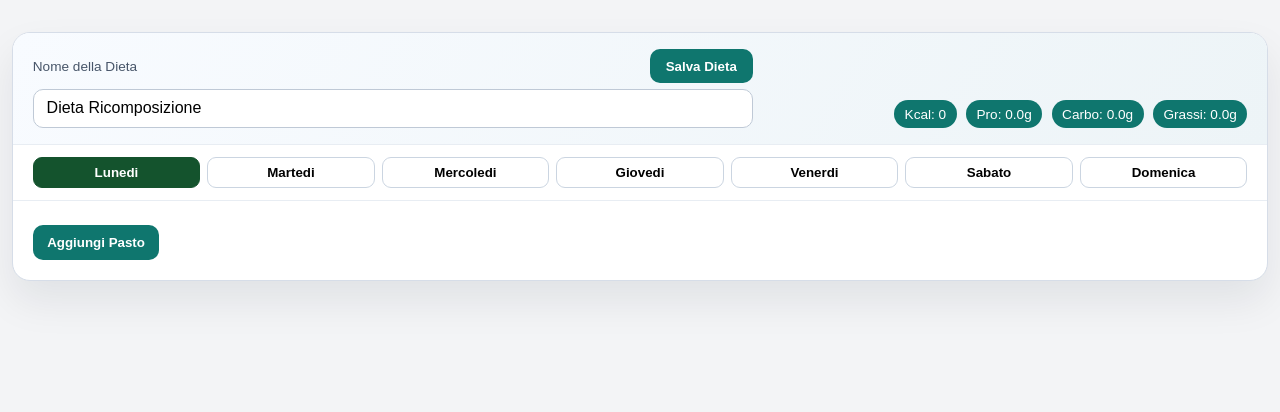
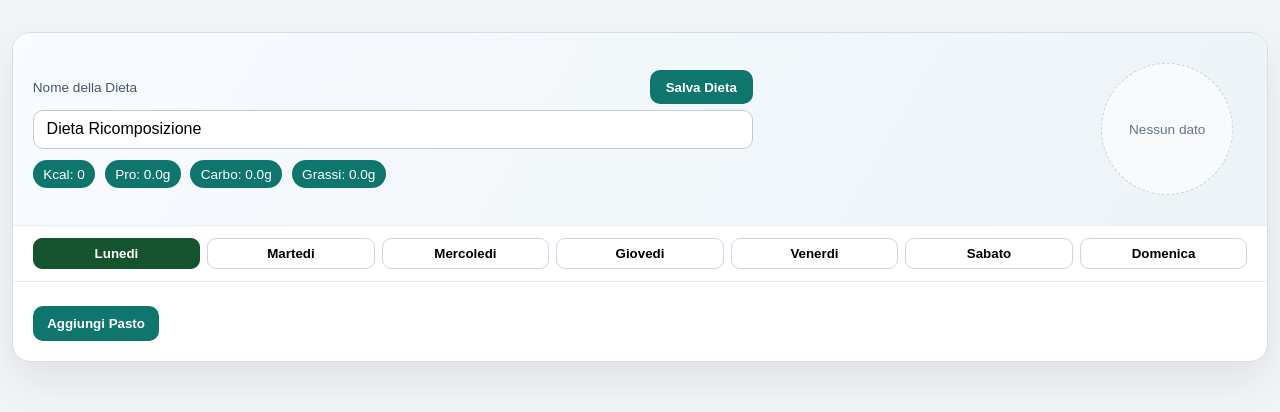
Before and after one commit to n-cupane/macro-micro, a React app in the folder frontend/: page /dieta/nuova in a window 1280 px wide. Shown: the top 412 px of the page. Built offline with nearby package versions, Linux system fonts and the light colour scheme; sample sign-in values are in the browser's storage; the HTML template or start-up script is replaced by a standard one.

Commit message:
added charts

```diff
--- a/frontend/package.json
+++ b/frontend/package.json
@@ -14,7 +14,8 @@
     "axios": "^1.13.5",
     "react": "^19.2.0",
     "react-dom": "^19.2.0",
-    "react-router-dom": "^7.13.0"
+    "react-router-dom": "^7.13.0",
+    "recharts": "^3.7.0"
   },
   "devDependencies": {
     "@eslint/js": "^9.39.1",
--- a/frontend/src/components/DietBuilder.css
+++ b/frontend/src/components/DietBuilder.css
@@ -17,11 +17,18 @@
 .diet-builder__header {
   display: flex;
   gap: 1rem;
-  align-items: flex-end;
+  align-items: center;
   justify-content: space-between;
   padding: 1rem 1.25rem;
   border-bottom: 1px solid #e8edf3;
   background: linear-gradient(120deg, #f8fbff 0%, #edf4f7 100%);
+}
+
+.diet-builder__header-left {
+  display: grid;
+  gap: 0.7rem;
+  min-width: 0;
+  flex: 1 1 auto;
 }
 
 .diet-builder__save-error {
@@ -71,6 +78,31 @@
   font-size: 0.85rem;
   padding: 0.4rem 0.65rem;
   border-radius: 999px;
+}
+
+.diet-builder__chart-wrap {
+  flex: 0 0 auto;
+  width: 160px;
+  height: 160px;
+  display: grid;
+  place-items: center;
+}
+
+.diet-builder__chart-box {
+  width: 160px;
+  height: 160px;
+}
+
+.diet-builder__chart-empty {
+  width: 130px;
+  height: 130px;
+  border-radius: 999px;
+  border: 1px dashed #cbd5e1;
+  color: #64748b;
+  font-size: 0.85rem;
+  display: grid;
+  place-items: center;
+  background: #f8fafc;
 }
 
 .diet-builder__tabs {
@@ -406,6 +438,12 @@
     align-items: stretch;
   }
 
+  .diet-builder__chart-wrap {
+    width: 100%;
+    height: 140px;
+    justify-items: start;
+  }
+
   .diet-builder__name input {
     min-width: 0;
     width: 100%;
--- a/frontend/src/components/DietBuilder.jsx
+++ b/frontend/src/components/DietBuilder.jsx
@@ -1,5 +1,6 @@
 import { useEffect, useMemo, useState } from "react";
 import { DragDropContext, Draggable, Droppable } from "@hello-pangea/dnd";
+import { Cell, Pie, PieChart, ResponsiveContainer, Tooltip } from "recharts";
 import { useNavigate, useParams } from "react-router-dom";
 import api, { aggiornaDietaCompleta, salvaDietaCompleta } from "../api";
 import "./DietBuilder.css";
@@ -94,6 +95,13 @@ function DietBuilder() {
       { kcal: 0, pro: 0, carb: 0, fat: 0 },
     );
   }, [activeMeals]);
+
+  const macroData = [
+    { name: "Proteine", value: Number(dailyTotals.pro.toFixed(1)), color: "#3b82f6" },
+    { name: "Carboidrati", value: Number(dailyTotals.carb.toFixed(1)), color: "#ef4444" },
+    { name: "Grassi", value: Number(dailyTotals.fat.toFixed(1)), color: "#eab308" },
+  ];
+  const hasMacroData = macroData.some((item) => item.value > 0);
 
   const previewMacros = useMemo(() => {
     if (!selectedFood || Number(foodGrams) <= 0) {
@@ -380,6 +388,7 @@ function DietBuilder() {
   return (
     <section className="diet-builder">
       <header className="diet-builder__header">
+        <div className="diet-builder__header-left">
           <div className="diet-builder__name">
             <div className="diet-builder__title-row">
               <label htmlFor="diet-name">Nome della Dieta</label>
@@ -389,7 +398,7 @@ function DietBuilder() {
                 onClick={handleSalvaDieta}
                 disabled={isSaving || isSaved}
               >
-              {isSaving ? "Salvataggio..." : isSaved ? "Saved!" : "Salva Dieta"}
+                {isSaving ? "Salvataggio..." : isSaved ? "✅ Salvato!" : "Salva Dieta"}
               </button>
             </div>
             <input
@@ -404,6 +413,32 @@ function DietBuilder() {
             <span>Pro: {dailyTotals.pro.toFixed(1)}g</span>
             <span>Carbo: {dailyTotals.carb.toFixed(1)}g</span>
             <span>Grassi: {dailyTotals.fat.toFixed(1)}g</span>
+          </div>
+        </div>
+        <div className="diet-builder__chart-wrap">
+          {hasMacroData ? (
+            <div className="diet-builder__chart-box">
+              <ResponsiveContainer width="100%" height="100%">
+                <PieChart>
+                  <Pie
+                    data={macroData}
+                    innerRadius={50}
+                    outerRadius={70}
+                    paddingAngle={5}
+                    dataKey="value"
+                    stroke="none"
+                  >
+                    {macroData.map((entry, index) => (
+                      <Cell key={`cell-${index}`} fill={entry.color} />
+                    ))}
+                  </Pie>
+                  <Tooltip formatter={(value) => `${value} g`} />
+                </PieChart>
+              </ResponsiveContainer>
+            </div>
+          ) : (
+            <div className="diet-builder__chart-empty">Nessun dato</div>
+          )}
         </div>
       </header>
       {saveError && <p className="diet-builder__save-error">{saveError}</p>}
@@ -461,7 +496,7 @@ function DietBuilder() {
                                   onKeyDown={(e) => e.stopPropagation()}
                                   title="Trascina per riordinare"
                                 >
-                                  ⋮⋮
+                                  ::
                                 </span>
                                 <input
                                   type="text"
```
Also changed, not shown: 1 other file (tests, documents, lock files or other folders). Lines whose indentation alone changed are shown as unchanged.
